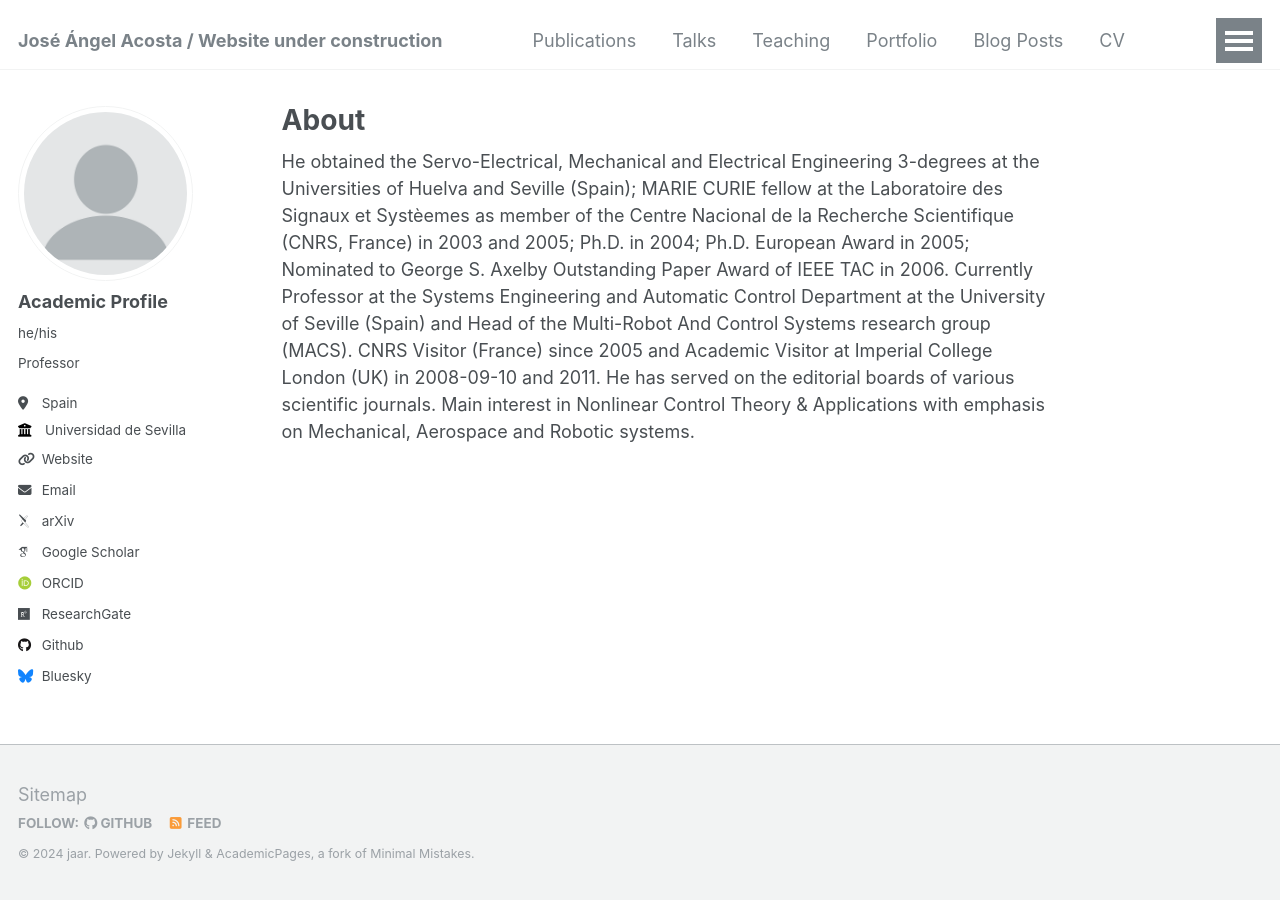
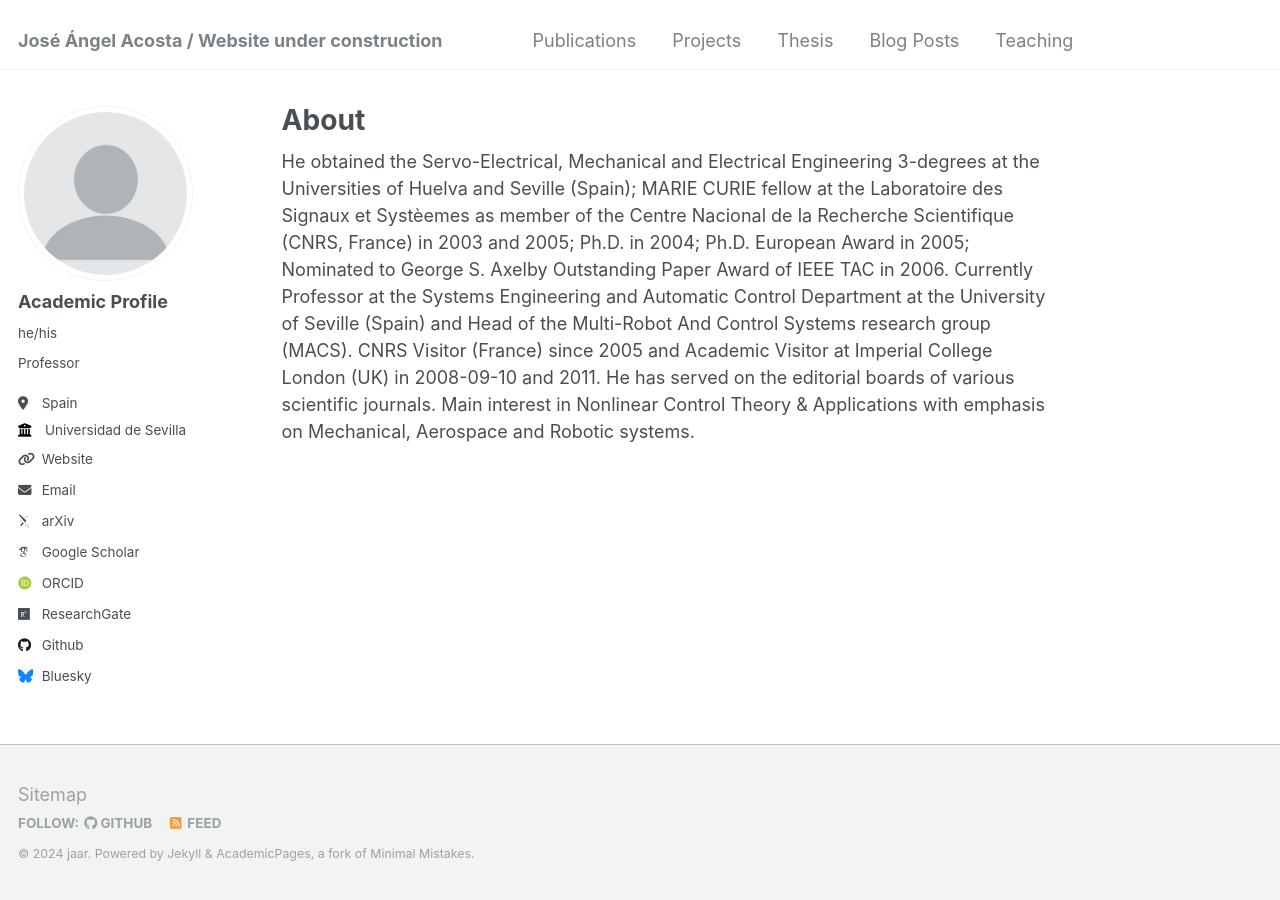
Before and after one commit to jaarhu/jaarhu.github.io, a Jekyll site: the page built from _pages/about.md, in a window 1280 px wide. Built offline with Jekyll 4.4.1, drawn with Linux system fonts in a browser that asks for light colours; some web fonts are replaced; part of the change alters nothing that is shown.

Commit message:
Update navigation.yml
Links redefined

```diff
--- a/_data/navigation.yml
+++ b/_data/navigation.yml
@@ -8,20 +8,26 @@ main:
   - title: "Publications"
     url: /publications/
 
-  - title: "Talks"
-    url: /talks/
+ # - title: "Talks"
+ #   url: /talks/
 
-  - title: "Teaching"
-    url: /teaching/
+ # - title: "Portfolio"
+ #   url: /portfolio/
 
-  - title: "Portfolio"
-    url: /portfolio/
+ # - title: "CV"
+ #   url: /cv/
+
+ # - title: "Guide"
+ #   url: /markdown/
+
+  - title: "Projects"
+    url: /projects/
+
+  - title: "Thesis"
+    url: /thesis/
 
   - title: "Blog Posts"
     url: /year-archive/
 
-  - title: "CV"
-    url: /cv/
-
-  - title: "Guide"
-    url: /markdown/
+  - title: "Teaching"
+    url: /teaching/
```
